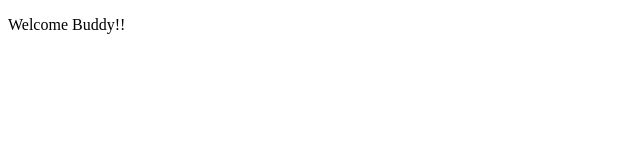
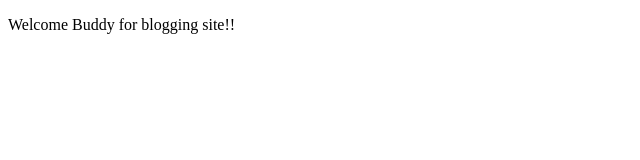
Before and after one commit to RedRadical/blog, a plain HTML site: page index.html in a window 1280 px wide. Shown: the whole page, without its empty margins (0-640 px from the left). Drawn offline with Linux system fonts and the light colour scheme.

Commit message:
Update index.html

```diff
--- a/index.html
+++ b/index.html
@@ -16,7 +16,7 @@
         <!--[if lt IE 7]>
             <p class="browsehappy">You are using an <strong>outdated</strong> browser. Please <a href="#">upgrade your browser</a> to improve your experience.</p>
         <![endif]-->
-        <p>Welcome Buddy!!</p>
+        <p>Welcome Buddy for blogging site!!</p>
 
         <script src="" async defer></script>
     </body>
```
